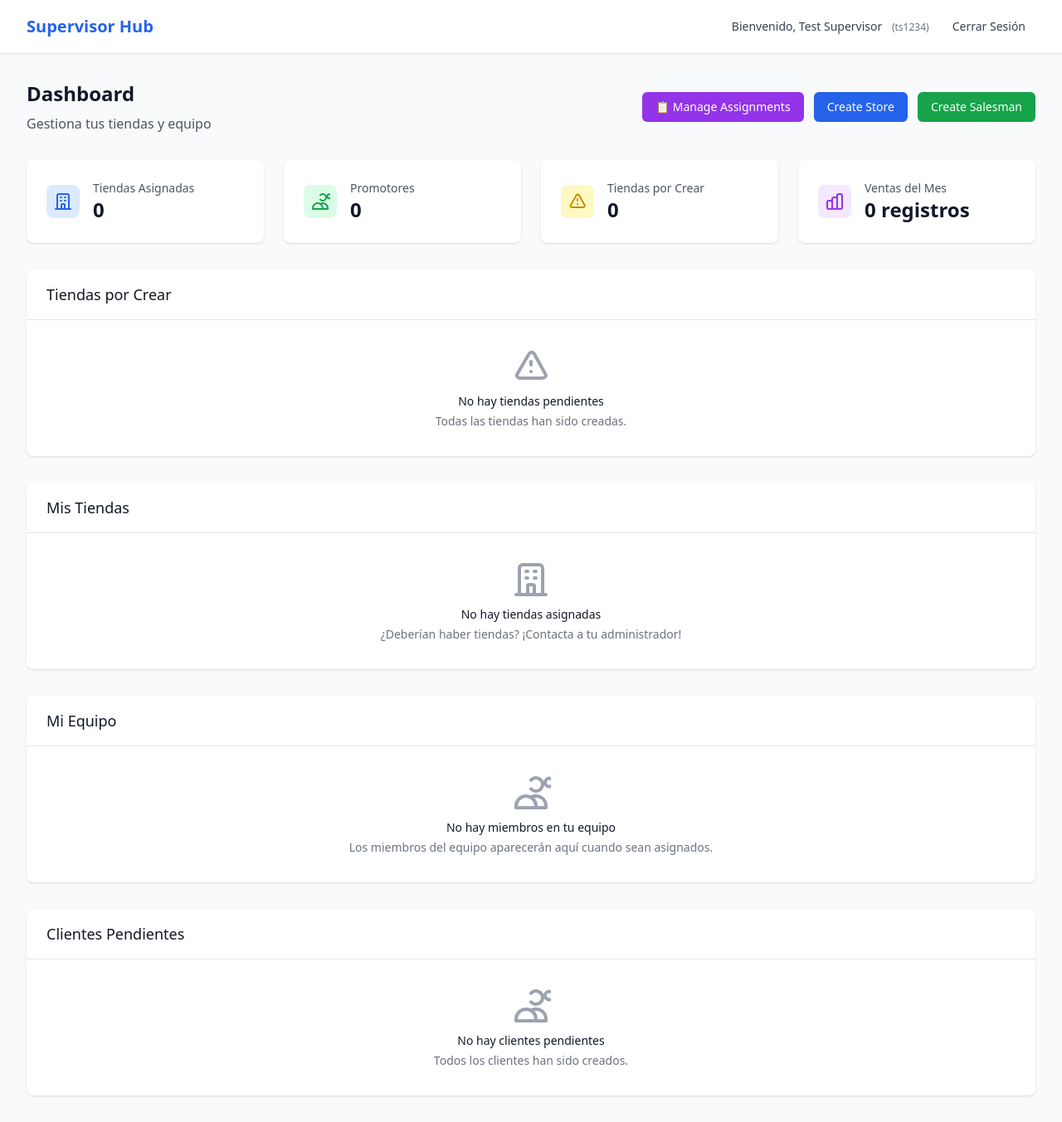
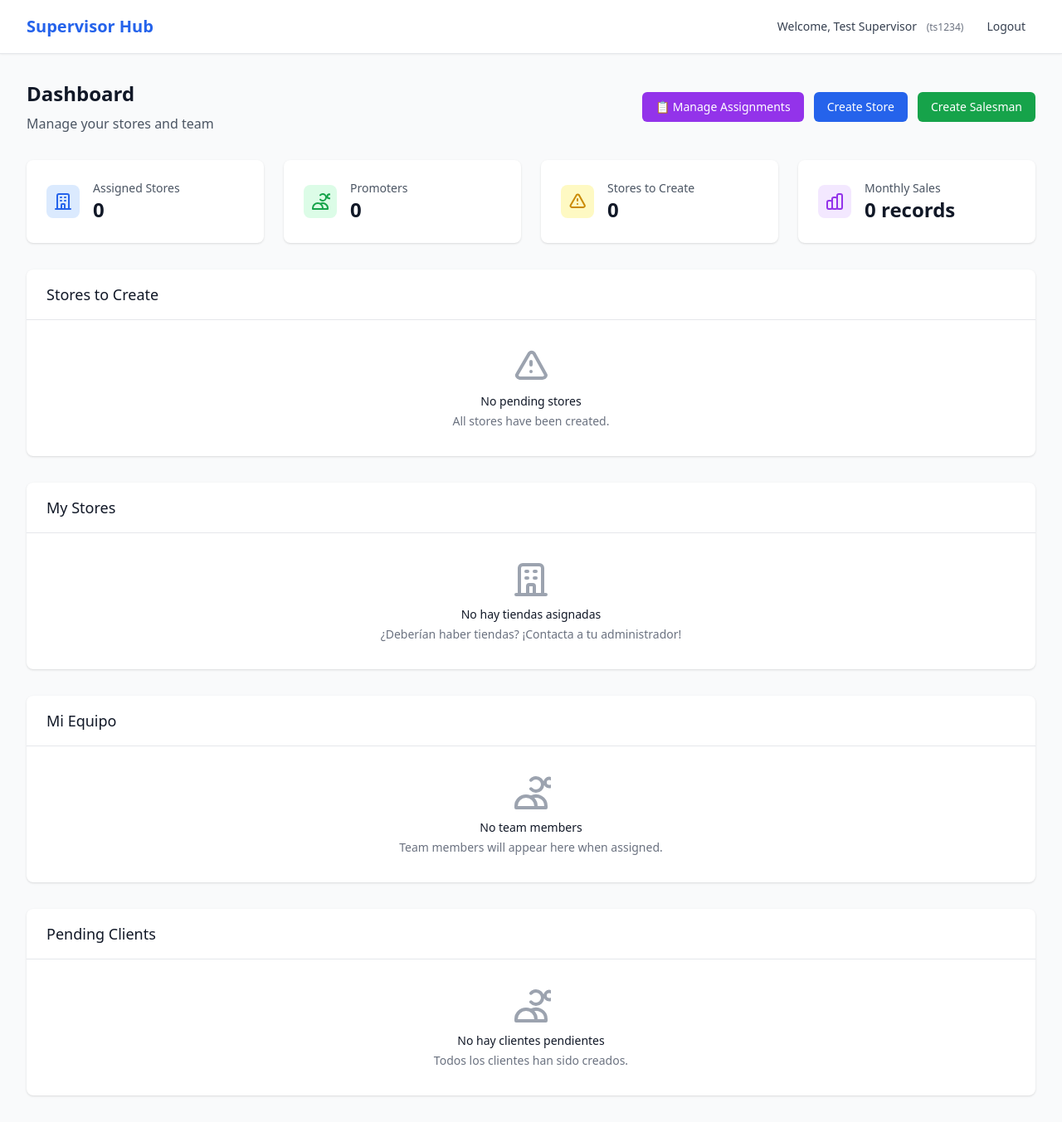
Before and after one commit to rafaelortizdotdev/hub, a Flask app: page /dashboard in a window 1280 px wide. Shown: the whole page at 83% size. Run offline with Flask 3, Linux system fonts and the light colour scheme; a user stored in the database is signed in; some libraries are stand-ins or nearby versions.

Commit message:
Minor bug fix in dashboard, readme updated in English

```diff
--- a/app/__init__.py
+++ b/app/__init__.py
@@ -7,7 +7,7 @@ from .extensions import db
 
 def create_app():
     app = Flask(__name__, instance_relative_config=True)
-    app.secret_key = 'SECRET_KEY'  # TODO: load from env in production
+    app.secret_key = os.getenv('SECRET_KEY', 'SECRET_KEY')  # Load from env in production
     os.makedirs(app.instance_path, exist_ok=True)
 
     # Database URI: default to SQLite in instance/ unless DATABASE_URL provided
--- a/app/routes/api.py
+++ b/app/routes/api.py
@@ -987,7 +987,10 @@ def mark_synced():
     if 'user_id' not in session:
         return jsonify({'error': 'Unauthorized'}), 401
 
-    # TODO: Add admin permission check
+    # Check admin permission
+    user = User.query.get(session['user_id'])
+    if not user or user.user_type.name != 'ADMIN':
+        return jsonify({'error': 'Admin access required'}), 403
 
     try:
         data = request.get_json()
--- a/app/templates/dashboard.html
+++ b/app/templates/dashboard.html
@@ -19,13 +19,13 @@
         </div>
         <div class="flex items-center space-x-4">
           <span class="text-sm text-gray-700">
-            Bienvenido, <span class="font-medium">{{ session.name }}</span>
+            Welcome, <span class="font-medium">{{ session.name }}</span>
             <span class="text-xs text-gray-500 ml-2">({{ session.honor_id }})</span>
           </span>
 
           <a href="{{ url_for('auth.logout') }}"
              class="px-3 py-2 text-sm font-medium text-gray-700 hover:text-gray-900 hover:bg-gray-100 rounded-md">
-            Cerrar Sesión
+            Logout
           </a>
         </div>
       </div>
@@ -39,7 +39,7 @@
       <div class="flex justify-between items-center">
         <div>
           <h2 class="text-2xl font-bold text-gray-900 mb-2">Dashboard</h2>
-          <p class="text-gray-600">Gestiona tus tiendas y equipo</p>
+          <p class="text-gray-600">Manage your stores and team</p>
         </div>
         <div class="flex space-x-3">
           {% if is_admin %}
@@ -74,7 +74,7 @@
             </svg>
           </div>
           <div class="ml-4">
-            <p class="text-sm font-medium text-gray-600">Tiendas Asignadas</p>
+            <p class="text-sm font-medium text-gray-600">Assigned Stores</p>
             <p class="text-2xl font-bold text-gray-900">{{ stores|length }}</p>
           </div>
         </div>
@@ -88,7 +88,7 @@
             </svg>
           </div>
           <div class="ml-4">
-            <p class="text-sm font-medium text-gray-600">Promotores</p>
+            <p class="text-sm font-medium text-gray-600">Promoters</p>
             <p class="text-2xl font-bold text-gray-900">
               {{ promoters_count or 0 }}
             </p>
@@ -104,7 +104,7 @@
             </svg>
           </div>
           <div class="ml-4">
-            <p class="text-sm font-medium text-gray-600">Tiendas por Crear</p>
+            <p class="text-sm font-medium text-gray-600">Stores to Create</p>
             <p class="text-2xl font-bold text-gray-900">{{ pending_stores|length }}</p>
           </div>
         </div>
@@ -118,7 +118,7 @@
             </svg>
           </div>
           <div class="ml-4">
-            <p class="text-sm font-medium text-gray-600">Ventas del Mes</p>
+            <p class="text-sm font-medium text-gray-600">Monthly Sales</p>
             <p class="text-2xl font-bold text-gray-900">
               {% set current_month = 12 %}
               {% set current_year = 2024 %}
@@ -130,7 +130,7 @@
                   {% endif %}
                 {% endfor %}
               {% endfor %}
-              {{ sales_count }} registros
+              {{ sales_count }} records
             </p>
           </div>
         </div>
@@ -140,7 +140,7 @@
     <!-- Pending Stores Section -->
     <div class="bg-white rounded-lg shadow mb-8">
       <div class="px-6 py-4 border-b border-gray-200">
-        <h3 class="text-lg font-medium text-gray-900">Tiendas por Crear</h3>
+        <h3 class="text-lg font-medium text-gray-900">Stores to Create</h3>
       </div>
       <div class="overflow-x-auto">
         {% if pending_stores %}
@@ -197,8 +197,8 @@
             <svg class="mx-auto h-12 w-12 text-gray-400" fill="none" stroke="currentColor" viewBox="0 0 24 24">
               <path stroke-linecap="round" stroke-linejoin="round" stroke-width="2" d="M12 9v2m0 4h.01m-6.938 4h13.856c1.54 0 2.502-1.667 1.732-2.5L13.732 4c-.77-.833-1.964-.833-2.732 0L3.732 16.5c-.77.833.192 2.5 1.732 2.5z"></path>
             </svg>
-            <h3 class="mt-2 text-sm font-medium text-gray-900">No hay tiendas pendientes</h3>
-            <p class="mt-1 text-sm text-gray-500">Todas las tiendas han sido creadas.</p>
+            <h3 class="mt-2 text-sm font-medium text-gray-900">No pending stores</h3>
+            <p class="mt-1 text-sm text-gray-500">All stores have been created.</p>
           </div>
         {% endif %}
       </div>
@@ -207,18 +207,18 @@
     <!-- Stores Section -->
     <div class="bg-white rounded-lg shadow mb-8">
       <div class="px-6 py-4 border-b border-gray-200">
-        <h3 class="text-lg font-medium text-gray-900">Mis Tiendas</h3>
+        <h3 class="text-lg font-medium text-gray-900">My Stores</h3>
       </div>
       <div class="overflow-x-auto">
         {% if stores %}
           <table class="min-w-full divide-y divide-gray-200">
             <thead class="bg-gray-50">
               <tr>
-                <th class="px-6 py-3 text-left text-xs font-medium text-gray-500 uppercase tracking-wider">Tienda</th>
-                <th class="px-6 py-3 text-left text-xs font-medium text-gray-500 uppercase tracking-wider">Empresa</th>
-                <th class="px-6 py-3 text-left text-xs font-medium text-gray-500 uppercase tracking-wider">Ubicación</th>
-                <th class="px-6 py-3 text-left text-xs font-medium text-gray-500 uppercase tracking-wider">Nivel/Local</th>
-                <th class="px-6 py-3 text-left text-xs font-medium text-gray-500 uppercase tracking-wider">Estado</th>
+                <th class="px-6 py-3 text-left text-xs font-medium text-gray-500 uppercase tracking-wider">Store</th>
+                <th class="px-6 py-3 text-left text-xs font-medium text-gray-500 uppercase tracking-wider">Company</th>
+                <th class="px-6 py-3 text-left text-xs font-medium text-gray-500 uppercase tracking-wider">Location</th>
+                <th class="px-6 py-3 text-left text-xs font-medium text-gray-500 uppercase tracking-wider">Level/Local</th>
+                <th class="px-6 py-3 text-left text-xs font-medium text-gray-500 uppercase tracking-wider">Status</th>
               </tr>
             </thead>
             <tbody class="bg-white divide-y divide-gray-200">
@@ -227,7 +227,7 @@
                   <td class="px-6 py-4 whitespace-nowrap">
                     <div>
                       <div class="text-sm font-medium text-gray-900">{{ store.store_name }}</div>
-                      <div class="text-sm text-gray-500">Código: {{ store.id }}</div>
+                      <div class="text-sm text-gray-500">Code: {{ store.id }}</div>
                     </div>
                   </td>
                   <td class="px-6 py-4 whitespace-nowrap text-sm text-gray-900">
@@ -242,7 +242,7 @@
                   </td>
                   <td class="px-6 py-4 whitespace-nowrap">
                     <span class="inline-flex px-2 py-1 text-xs font-semibold rounded-full bg-green-100 text-green-800">
-                      Activa
+                      Active
                     </span>
                   </td>
                 </tr>
@@ -304,7 +304,7 @@
                   </td>
                   <td class="px-6 py-4 whitespace-nowrap">
                     <span class="inline-flex px-2 py-1 text-xs font-semibold rounded-full bg-green-100 text-green-800">
-                      Creado
+                      Created
                     </span>
                   </td>
                   <td class="px-6 py-4 whitespace-nowrap">
@@ -322,8 +322,8 @@
             <svg class="mx-auto h-12 w-12 text-gray-400" fill="none" stroke="currentColor" viewBox="0 0 24 24">
               <path stroke-linecap="round" stroke-linejoin="round" stroke-width="2" d="M12 4.354a4 4 0 110 5.292M15 21H3v-1a6 6 0 0112 0v1zm0 0h6v-1a6 6 0 00-9-5.197m13.5-9a2.5 2.5 0 11-5 0 2.5 2.5 0 015 0z"></path>
             </svg>
-            <h3 class="mt-2 text-sm font-medium text-gray-900">No hay miembros en tu equipo</h3>
-            <p class="mt-1 text-sm text-gray-500">Los miembros del equipo aparecerán aquí cuando sean asignados.</p>
+            <h3 class="mt-2 text-sm font-medium text-gray-900">No team members</h3>
+            <p class="mt-1 text-sm text-gray-500">Team members will appear here when assigned.</p>
           </div>
         {% endif %}
       </div>
@@ -332,18 +332,18 @@
     <!-- Pending Clients Section -->
     <div class="bg-white rounded-lg shadow mt-8">
       <div class="px-6 py-4 border-b border-gray-200">
-        <h3 class="text-lg font-medium text-gray-900">Clientes Pendientes</h3>
+        <h3 class="text-lg font-medium text-gray-900">Pending Clients</h3>
       </div>
       <div class="overflow-x-auto">
         {% if pending_clients %}
           <table class="min-w-full divide-y divide-gray-200">
             <thead class="bg-gray-50">
               <tr>
-                <th class="px-6 py-3 text-left text-xs font-medium text-gray-500 uppercase tracking-wider">Cliente</th>
+                <th class="px-6 py-3 text-left text-xs font-medium text-gray-500 uppercase tracking-wider">Client</th>
                 <th class="px-6 py-3 text-left text-xs font-medium text-gray-500 uppercase tracking-wider">ID</th>
-                <th class="px-6 py-3 text-left text-xs font-medium text-gray-500 uppercase tracking-wider">Contacto</th>
-                <th class="px-6 py-3 text-left text-xs font-medium text-gray-500 uppercase tracking-wider">Ubicación</th>
-                <th class="px-6 py-3 text-left text-xs font-medium text-gray-500 uppercase tracking-wider">Estado</th>
+                <th class="px-6 py-3 text-left text-xs font-medium text-gray-500 uppercase tracking-wider">Contact</th>
+                <th class="px-6 py-3 text-left text-xs font-medium text-gray-500 uppercase tracking-wider">Location</th>
+                <th class="px-6 py-3 text-left text-xs font-medium text-gray-500 uppercase tracking-wider">Status</th>
               </tr>
             </thead>
             <tbody class="bg-white divide-y divide-gray-200">
@@ -430,20 +430,20 @@
 
     // Show success message if redirected from login
     {% if request.args.get('login_success') %}
-      Toast.fire({ icon: 'success', title: '¡Bienvenido al sistema!' });
+      Toast.fire({ icon: 'success', title: 'Welcome to the system!' });
     {% endif %}
 
     // Function to approve a store
     function approveStore(storeId) {
       Swal.fire({
-        title: '¿Aprobar tienda?',
-        text: 'Esta acción marcará la tienda como aprobada',
+        title: 'Approve store?',
+        text: 'This action will mark the store as approved',
         icon: 'question',
         showCancelButton: true,
         confirmButtonColor: '#10B981',
         cancelButtonColor: '#6B7280',
-        confirmButtonText: 'Sí, aprobar',
-        cancelButtonText: 'Cancelar'
+        confirmButtonText: 'Yes, approve',
+        cancelButtonText: 'Cancel'
       }).then((result) => {
         if (result.isConfirmed) {
           fetch(`/approve-store/${storeId}`, {
@@ -455,15 +455,15 @@
           .then(response => response.json())
           .then(data => {
             if (data.success) {
-              Toast.fire({ icon: 'success', title: 'Tienda aprobada exitosamente' });
+              Toast.fire({ icon: 'success', title: 'Store approved successfully' });
               setTimeout(() => location.reload(), 1500);
             } else {
-              Toast.fire({ icon: 'error', title: 'Error al aprobar la tienda' });
+              Toast.fire({ icon: 'error', title: 'Error approving store' });
             }
           })
           .catch(error => {
             console.error('Error:', error);
-            Toast.fire({ icon: 'error', title: 'Error al aprobar la tienda' });
+            Toast.fire({ icon: 'error', title: 'Error approving store' });
           });
         }
       });
@@ -472,14 +472,14 @@
     // Function to approve a client
     function approveClient(clientId) {
       Swal.fire({
-        title: '¿Aprobar cliente?',
-        text: 'Esta acción marcará el cliente como aprobado',
+        title: 'Approve client?',
+        text: 'This action will mark the client as approved',
         icon: 'question',
         showCancelButton: true,
         confirmButtonColor: '#10B981',
         cancelButtonColor: '#6B7280',
-        confirmButtonText: 'Sí, aprobar',
-        cancelButtonText: 'Cancelar'
+        confirmButtonText: 'Yes, approve',
+        cancelButtonText: 'Cancel'
       }).then((result) => {
         if (result.isConfirmed) {
           fetch(`/approve-client/${clientId}`, {
@@ -491,15 +491,15 @@
           .then(response => response.json())
           .then(data => {
             if (data.success) {
-              Toast.fire({ icon: 'success', title: 'Cliente aprobado exitosamente' });
+              Toast.fire({ icon: 'success', title: 'Client approved successfully' });
               setTimeout(() => location.reload(), 1500);
             } else {
-              Toast.fire({ icon: 'error', title: 'Error al aprobar el cliente' });
+              Toast.fire({ icon: 'error', title: 'Error approving client' });
             }
           })
           .catch(error => {
             console.error('Error:', error);
-            Toast.fire({ icon: 'error', title: 'Error al aprobar el cliente' });
+            Toast.fire({ icon: 'error', title: 'Error approving client' });
           });
         }
       });
```
Also changed, not shown: README.md.
